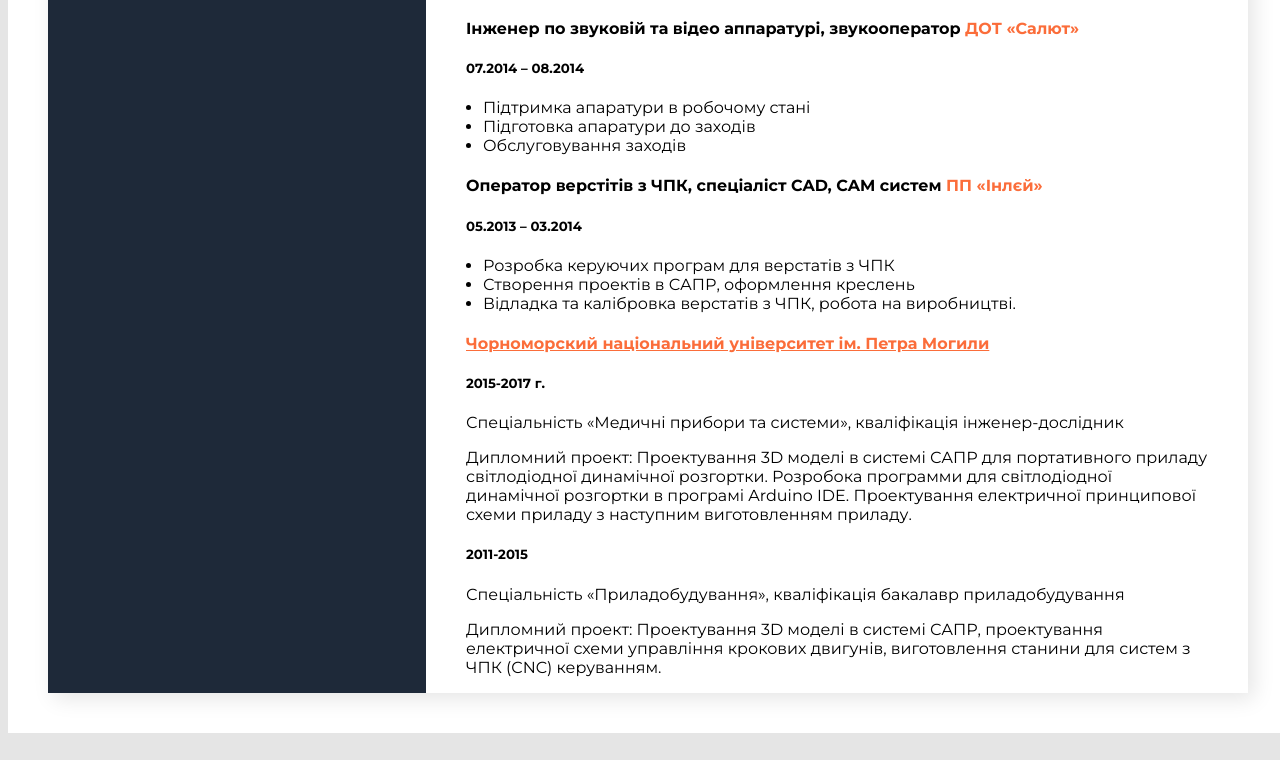
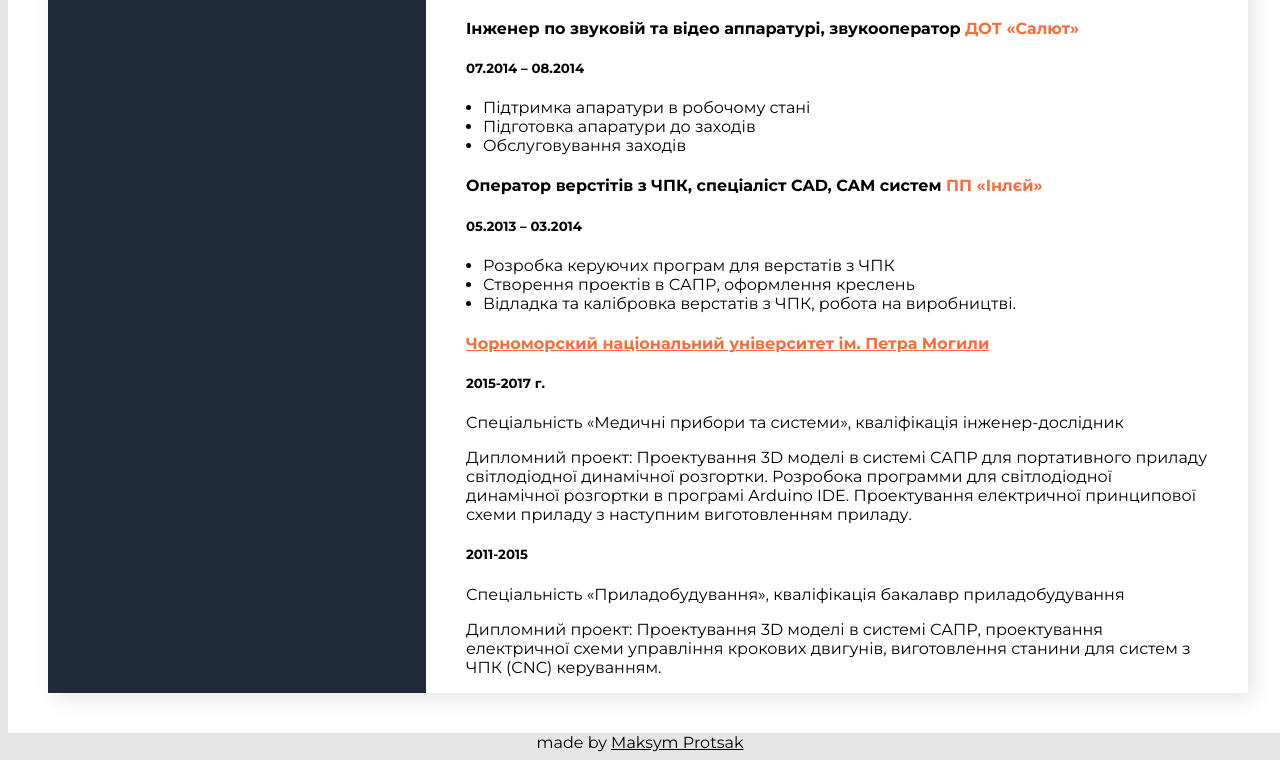
Before and after one commit to MaksymProtsak/resumeDesignEngineer, a plain HTML site: page index.html in a window 1280 px wide. Shown: the part 2292-3052 px from the top of the page. Drawn offline with Linux system fonts and the light colour scheme.

Commit message:
Added block "made by"

```diff
--- a/index.html
+++ b/index.html
@@ -298,5 +298,9 @@
         </div>
     </div>
 
+    <!--signature-->
+    <div class="center">
+        <a>made by </a><a href="https://tangerine-youtiao-a51230.netlify.app/" class="link-color">Maksym Protsak</a>
+    </div>
 </body>
 </html>
--- a/styles/styles.css
+++ b/styles/styles.css
@@ -55,3 +55,7 @@ body{
 .side-content{
     margin: 0 20px;
 }
+
+.center{
+    text-align: center;
+}
```
